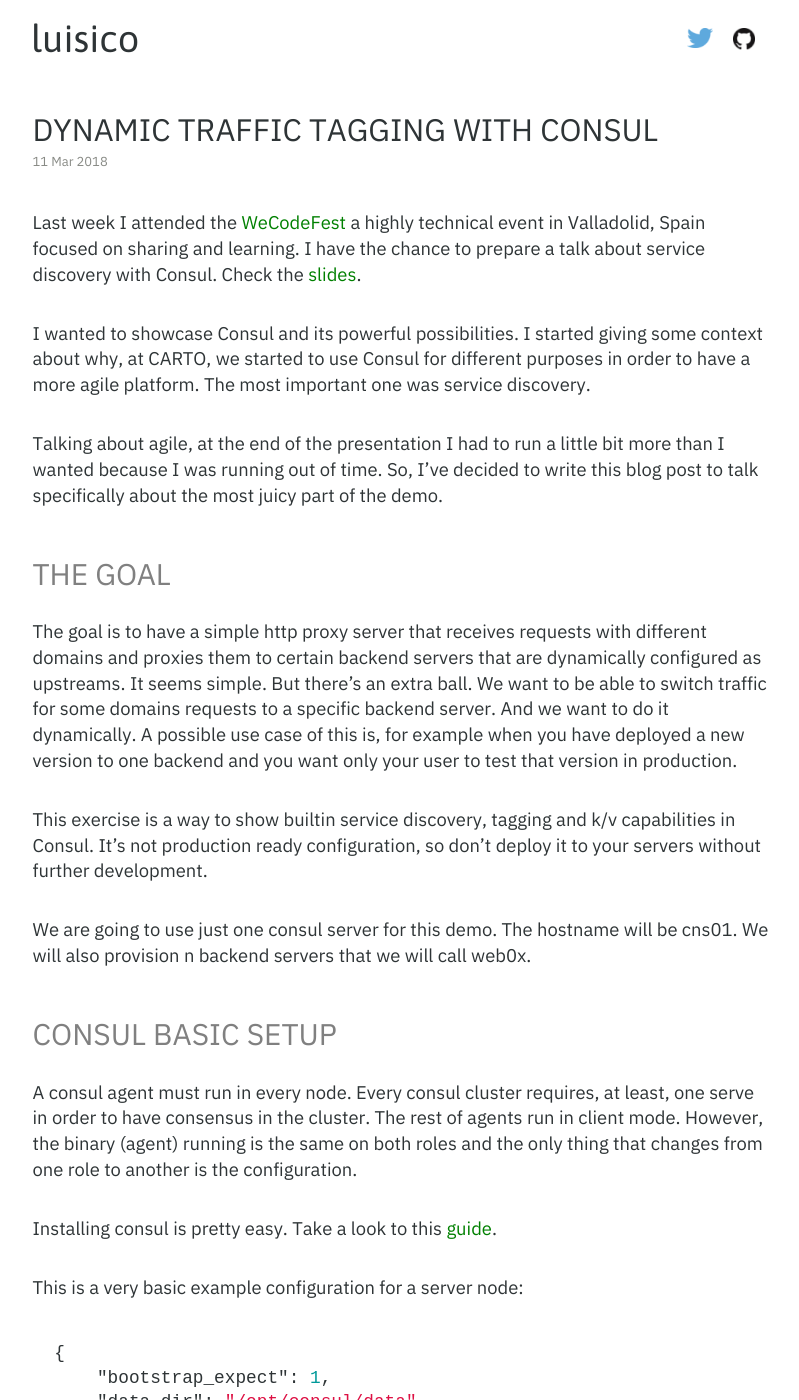
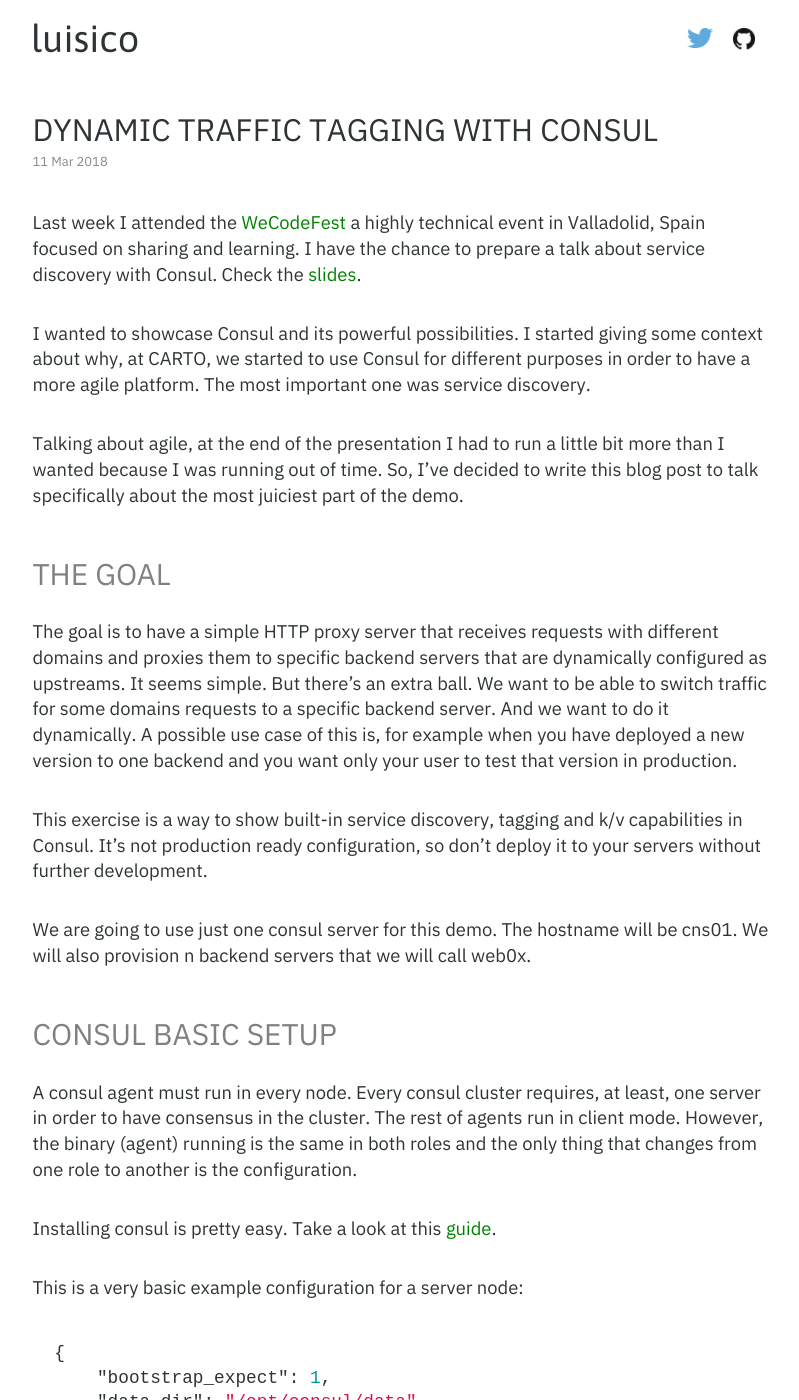
Before and after one commit to luisbosque/luisbosque.github.com, a Jekyll site: the page built from _posts/2018-03-10-dynamic-traffic-tagging-with-consul.markdown, in a window 1280 px wide and 1400 px high. Shown: the whole window, without its empty margins (239-1038 px from the left). Built offline with Jekyll 4.4.1, drawn with Linux system fonts in a browser that asks for light colours; some web fonts are replaced; some of the changed text lies outside the part shown.

Commit message:
Grammar revision

```diff
--- a/_posts/2018-03-10-dynamic-traffic-tagging-with-consul.markdown
+++ b/_posts/2018-03-10-dynamic-traffic-tagging-with-consul.markdown
@@ -13,22 +13,22 @@
 
 I wanted to showcase Consul and its powerful possibilities. I started giving some context about why, at CARTO, we started to use Consul for different purposes in order to have a more agile platform. The most important one was service discovery.
 
-Talking about agile, at the end of the presentation I had to run a little bit more than I wanted because I was running out of time. So, I've decided to write this blog post to talk specifically about the most juicy part of the demo.
+Talking about agile, at the end of the presentation I had to run a little bit more than I wanted because I was running out of time. So, I've decided to write this blog post to talk specifically about the most juiciest part of the demo.
 
 ### The goal
 
-The goal is to have a simple http proxy server that receives requests with different domains and proxies them to certain backend servers that are dynamically configured as upstreams.
+The goal is to have a simple HTTP proxy server that receives requests with different domains and proxies them to specific backend servers that are dynamically configured as upstreams.
 It seems simple. But there's an extra ball. We want to be able to switch traffic for some domains requests to a specific backend server. And we want to do it dynamically. A possible use case of this is, for example when you have deployed a new version to one backend and you want only your user to test that version in production.
 
-This exercise is a way to show builtin service discovery, tagging and k/v capabilities in Consul. It's not production ready configuration, so don't deploy it to your servers without further development.
+This exercise is a way to show built-in service discovery, tagging and k/v capabilities in Consul. It's not production ready configuration, so don't deploy it to your servers without further development.
 
 We are going to use just one consul server for this demo. The hostname will be cns01. We will also provision n backend servers that we will call web0x.
 
 ### Consul basic setup
 
-A consul agent must run in every node. Every consul cluster requires, at least, one serve in order to have consensus in the cluster. The rest of agents run in client mode. However, the binary (agent) running is the same on both roles and the only thing that changes from one role to another is the configuration.
+A consul agent must run in every node. Every consul cluster requires, at least, one server in order to have consensus in the cluster. The rest of agents run in client mode. However, the binary (agent) running is the same in both roles and the only thing that changes from one role to another is the configuration.
 
-Installing consul is pretty easy. Take a look to this [guide](https://www.consul.io/intro/getting-started/install.html).
+Installing consul is pretty easy. Take a look at this [guide](https://www.consul.io/intro/getting-started/install.html).
 
 This is a very basic example configuration for a server node:
 
@@ -190,7 +190,7 @@
 
 ### The service tagging
 
-At this point we could already generate upstreams configuration in nginx using the services information from consul. We could have an upstream config more or less like this:
+At this point, we could already generate upstreams configuration in nginx using the services information from consul. We could have an upstream config more or less like this:
 
 {% highlight nginx %}
 upstream default_servers {
@@ -199,7 +199,7 @@
 }
 {% endhighlight %}
 
-We are able to just discover backends that have running (and healthy) "backend-web" services. We want to go further, though, and have different upstreams with different groups of upstreams based on different service tags.
+We are able to just discover backends that have running (and healthy) "backend-web" services. We want to go further, though and have different upstreams with different groups of upstreams based on different service tags.
 
 So, what are service tags? Consul allows associating tags (array of strings) to any service, through the service config or through the HTTP API. If you take a look to the config we used to create the "backend-web" service you will find this:
 
@@ -209,7 +209,7 @@
 ]
 {% endhighlight %}
 
-That is the list of tags associated to the service. It's not required to add tags to a service. Actually the tag "default" name is intentional. We are going to assume that each "backend-web" service has just one tag. The default tag is "default" but we can change that name to "tagged". We will see this later. At this moment our two service have both the "default" tag, so we should have the same result when looking for the nodes with just the "backend-web" service than when looking for the "backend-web" service **and** the tag "default". Let's see it:
+That is the list of tags associated with the service. It's not required to add tags to a service. Actually, the tag "default" name is intentional. We are going to assume that each "backend-web" service has just one tag. The default tag is "default" but we can change that name to "tagged". We will see this later. At this moment our two services have both the "default" tag, so we should have the same result when looking for the nodes with just the "backend-web" service than when looking for the "backend-web" service **and** the tag "default". Let's see it:
 
 {% highlight bash %}
 $ dig backend-web.service.consul @127.0.0.1 -p 8600 +short
@@ -231,9 +231,9 @@
 
 Our services are already being monitored with consul and we are able to tag each of them. Now, we need a way to tell nginx that when the service receives requests to one domain, they must be proxied to a group of upstreams and when the requests are sent to another domain they need to be proxied to a different upstreams group. We are going to use a key/value. Yes, Consul has a distributed [k/v storage](https://www.consul.io/api/kv.html).
 
-We will use the key `nginx/tagging/tagged_users` to store n domains. In the example we will look the value of this key and if there's any domain this domain will be mapped to the "tagged" upstreams group in nginx.
+We will use the key `nginx/tagging/tagged_users` to store n domains. In the example, we will look at the value of this key and if there's any domain it will be mapped to the "tagged" upstreams group in nginx.
 
-Let's see the configurations we need for this, starting with the main virtualhost nginx configuration:
+Let's see the configurations we need for this, starting with the main virtual host nginx configuration:
 
 {% highlight nginx %}
 server {
```
Also changed, not shown: other parts of _posts/2018-03-10-dynamic-traffic-tagging-with-consul.markdown (+9 -9 lines).
